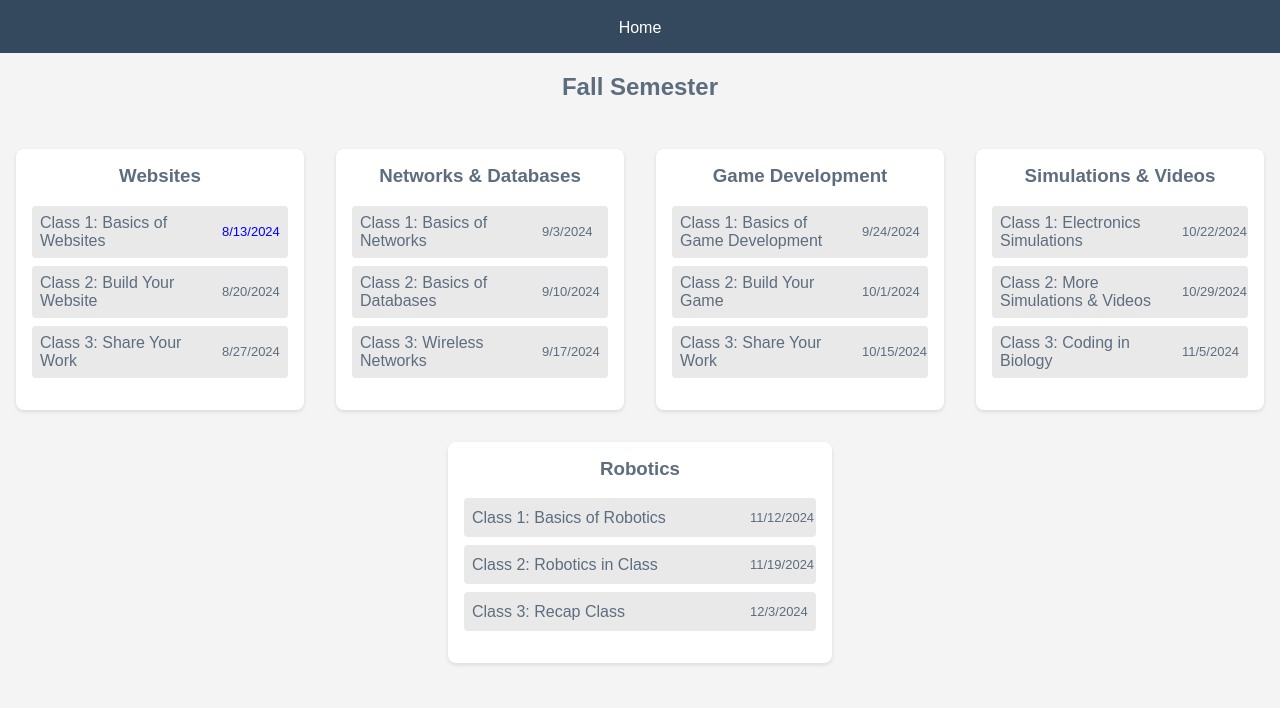
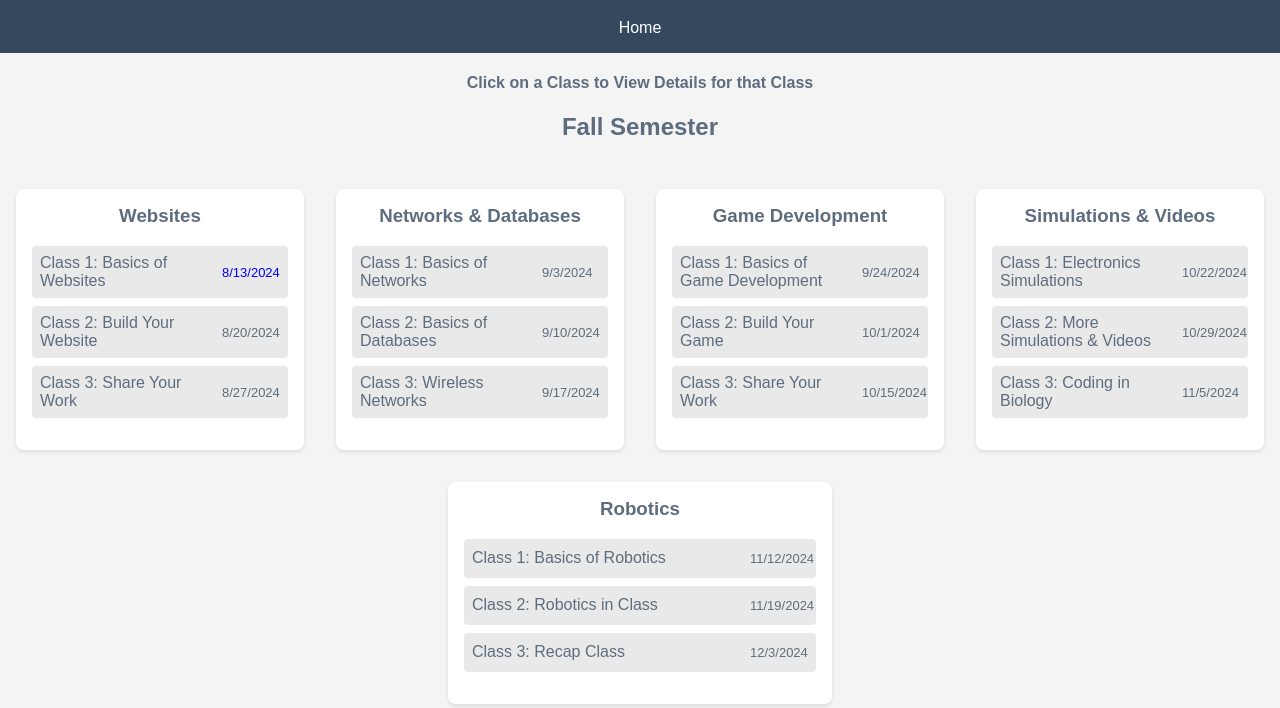
Before and after one commit to WebCodingAndMore/Website, a plain HTML site: page syllabus.html in a window 1280 px wide. Shown: the part 77-785 px from the top of the page. Drawn offline with Linux system fonts and the light colour scheme.

Commit message:
Added instructions to syllabus page

```diff
--- a/syllabus.html
+++ b/syllabus.html
@@ -13,6 +13,7 @@
         <a href="/">Home</a>
       </nav>
     </header>
+    <h4>Click on a Class to View Details for that Class</h4>
     <main id="syllabus">
       <!-- Syllabus content will be generated by JavaScript -->
     </main>
```
